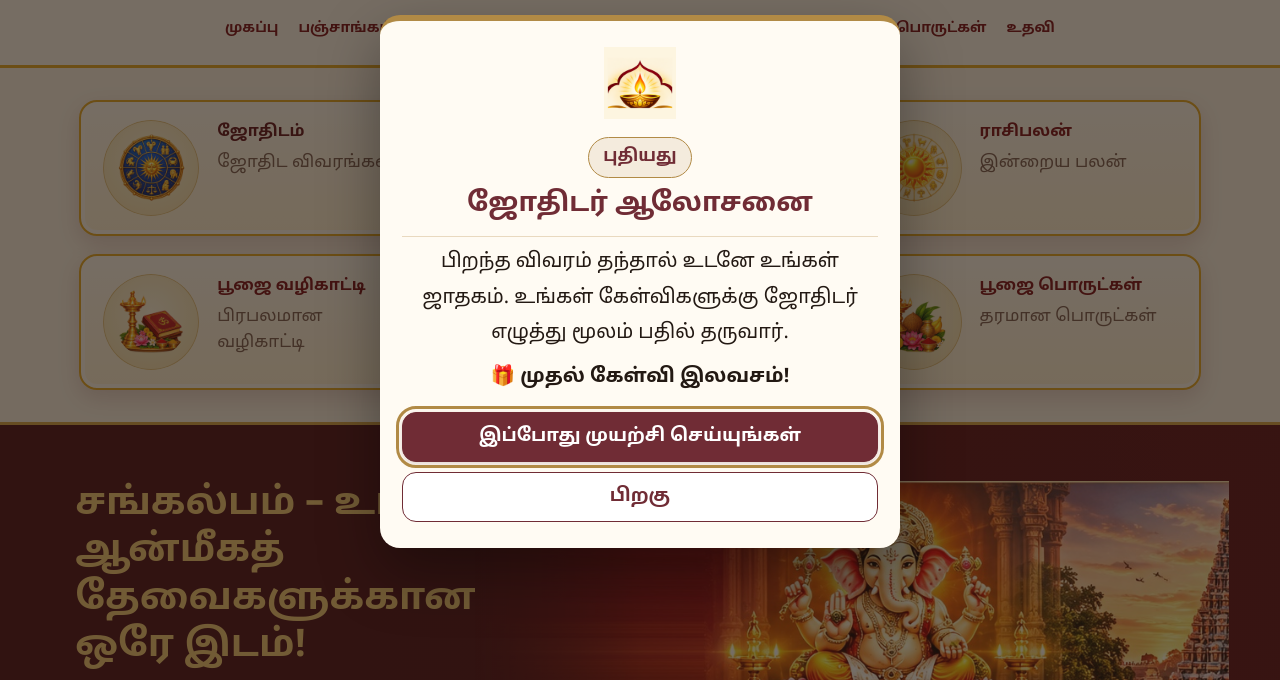
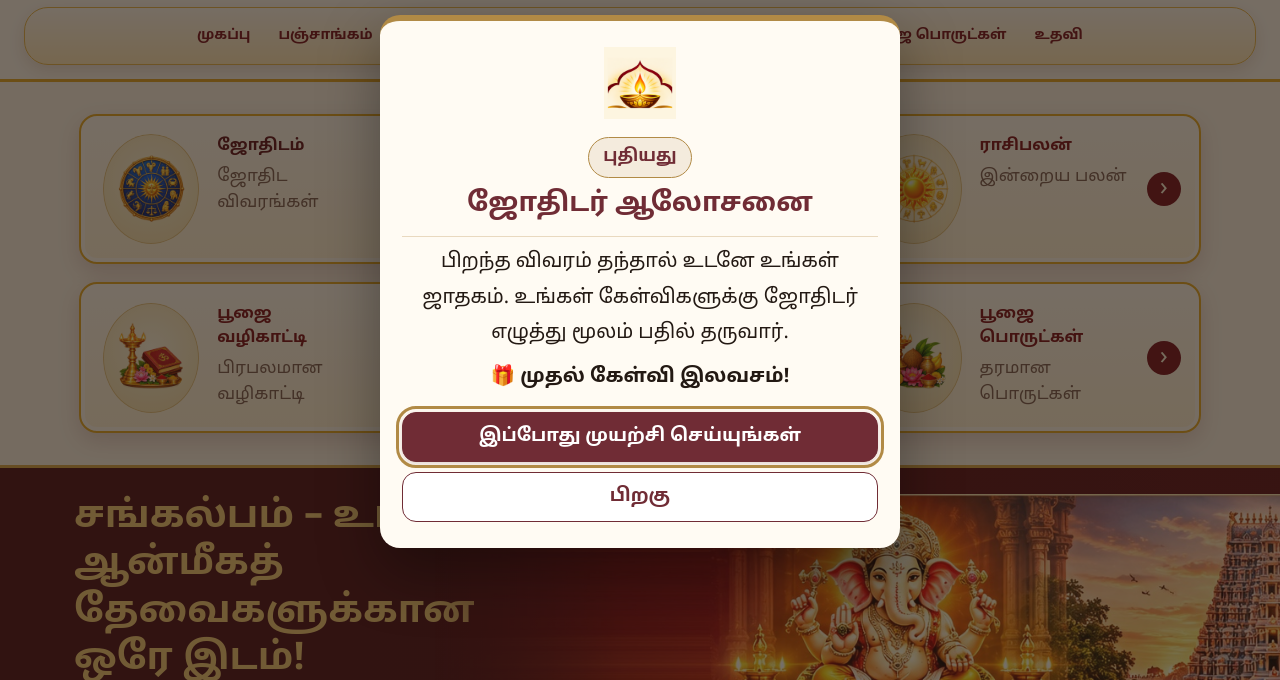
Before and after one commit to pingmeconnect/subham-asthu, a plain HTML site: page index.html in a window 1280 px wide. Shown: the part 119-799 px from the top of the page. Drawn offline with nearby package versions, Linux system fonts and the light colour scheme; no server answers; a web font is replaced by a local one.

Commit message:
Desktop home: pill nav, card arrows, hero banner to right edge (mobile unchanged)
Co-Authored-By: Claude Haiku 5.5 <noreply@anthropic.com>
Claude-Session: https://claude.ai/code/session_01Ji3azsAyhndL5crX2cJZPG

```diff
--- a/css/desktop-match.css
+++ b/css/desktop-match.css
@@ -30,4 +30,18 @@
   #sa-v2 .v2-hero .v2-row { max-width: none; width: 100%; padding-left: max(24px, calc((100% - 1180px) / 2 + 24px)); }
   #sa-v2 .v2-hero .v2-row > div:last-child { right: 0; width: 64%; }
   #sa-v2 .v2-hero .v2-row > div:first-child { max-width: 500px; }
+
+  /* Header nav: gold pill bar with maroon active item, like the reference */
+  #sa-v2 .v2-nav { background: linear-gradient(180deg, #FFF8E9, #FFE7B2); border: 1px solid #E8B342; border-radius: 24px; box-shadow: 0 6px 16px rgba(99, 45, 8, 0.14); padding: 6px 10px; }
+  #sa-v2 .v2-nav a { color: #760D16; font-weight: 700; padding: 8px 12px; border-radius: 18px; }
+  #sa-v2 .v2-nav a.active { background: linear-gradient(145deg, #A30D16, #640710); color: #FFF4D5; }
+
+  /* Service cards: larger, with a gold arrow button like the reference */
+  #sa-v2 .v2-quick-group .v2-qcard { min-height: 150px; padding-right: 72px; position: relative; }
+  #sa-v2 .v2-quick-group .v2-qcard img.ti { width: 110px; height: 110px; grid-row: 1 / span 3; }
+  #sa-v2 .v2-quick-group .v2-qcard::after { content: "\203A"; position: absolute; right: 18px; top: 50%; transform: translateY(-50%); width: 34px; height: 34px; border-radius: 50%; background: #760D16; color: #FFF4D5; display: grid; place-items: center; font-size: 26px; line-height: 1; }
+
+  /* Hero: banner runs to the right edge of the screen */
+  #sa-v2 .v2-hero { padding: 0 !important; }
+  #sa-v2 .v2-hero .v2-row > div:last-child { right: 0; width: 66%; }
 }
```
